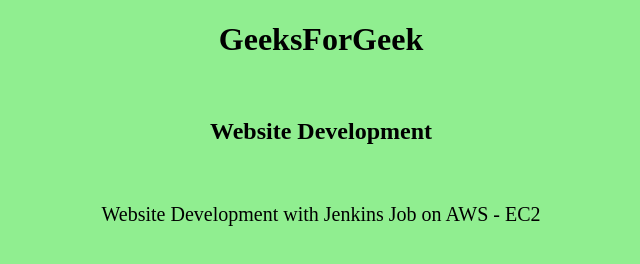
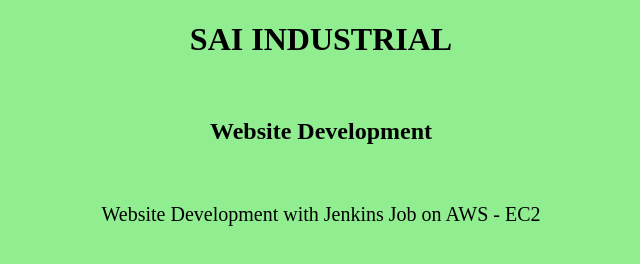
Before and after one commit to karthickgurusamy/websitedevelopment, a plain HTML site: page index.html in a window 1280 px wide. Shown: the whole page, without its empty margins (319-959 px from the left). Drawn offline with Linux system fonts and the light colour scheme.

Commit message:
addding a name

```diff
--- a/index.html
+++ b/index.html
@@ -22,11 +22,11 @@ p{
     font-size: 20px;
 }
     </style>
-    <title>geeksforgeeks</title>
+    <title>Sai Industrial Group</title>
 </head>
 
 <body>
-    <h1>GeeksForGeek</h1>
+    <h1>SAI INDUSTRIAL</h1>
     <br>
    <h2> Website Development </h2>
    <br>
```
